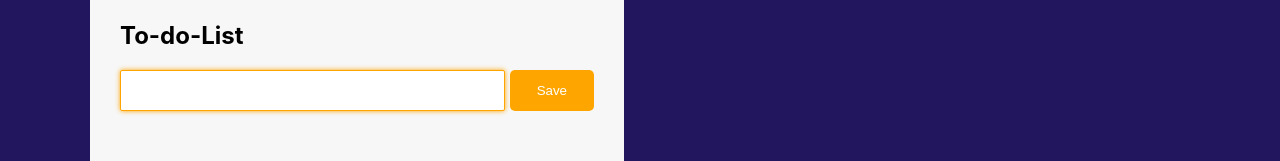
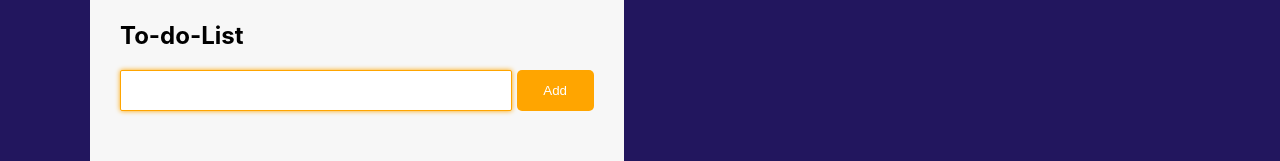
Before and after one commit to TommyOliveir/cra-typescript-todo-app-project, a React (Create React App) app: page / in a window 1280 px wide. Shown: the part 129-290 px from the top of the page. Built offline with nearby package versions, Linux system fonts and the light colour scheme.

Commit message:
Update InputField.tsx

```diff
--- a/src/components/InputField.tsx
+++ b/src/components/InputField.tsx
@@ -54,8 +54,6 @@ const InputField = ({ todo, setTodo, handleAdd }: InputFieldProps) => {
     inputRef.current?.focus();
   }, [todo]);
 
-  console.log("inpuField");
-
   return (
     <div>
       <form
@@ -72,7 +70,7 @@ const InputField = ({ todo, setTodo, handleAdd }: InputFieldProps) => {
             value={todo}
             onChange={(e) => setTodo(e.target.value)}
           />
-          <StyledButton>Save</StyledButton>
+          <StyledButton>Add</StyledButton>
         </StyledInputContainer>
       </form>
     </div>
```
